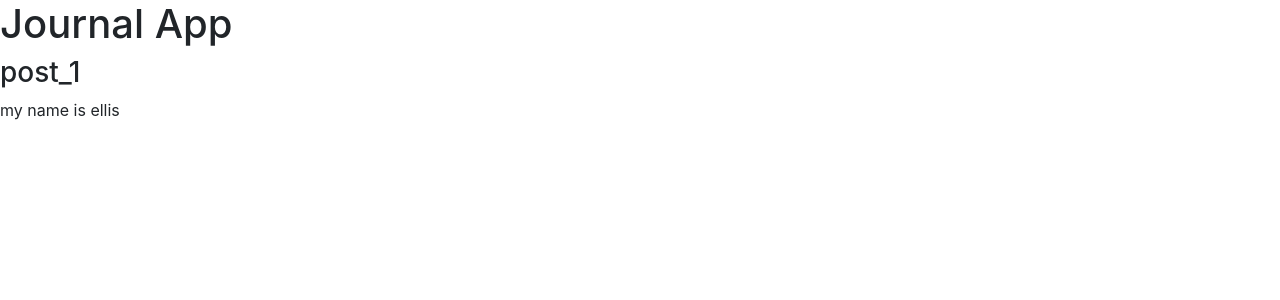
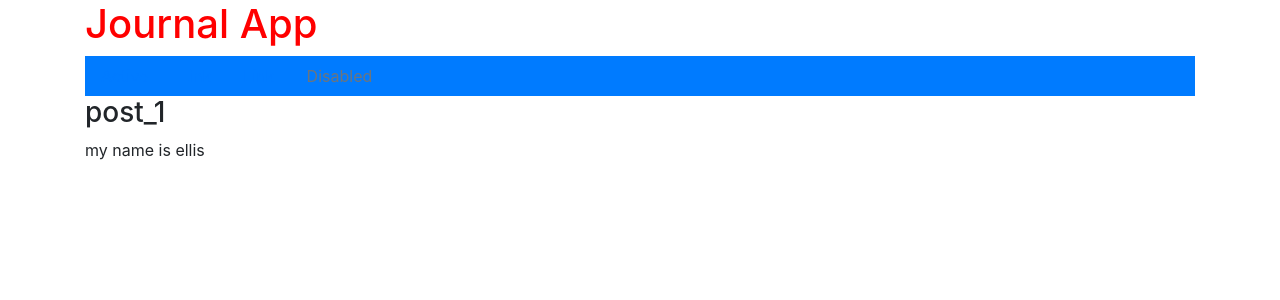
Before and after one commit to ellismckenzielee/flask_journal_app, a Flask app: page / in a window 1280 px wide. Shown: the top 300 px of the page. Run offline with Flask 2, Linux system fonts and the light colour scheme; data comes from the database, SQL or seed files in the repository; some libraries are stand-ins or nearby versions.

Commit message:
added css file and connected it to application

```diff
--- a/journal_app/__init__.py
+++ b/journal_app/__init__.py
@@ -9,4 +9,5 @@ db = SQLAlchemy(app)
 
 
 
+
 from journal_app import routes, models
--- a/journal_app/routes.py
+++ b/journal_app/routes.py
@@ -5,4 +5,5 @@ from flask import render_template
 @app.route('/')
 def home():
     posts = Post.query.all()
+    print(Post)
     return render_template('index.html', posts=posts)
--- /dev/null
+++ b/journal_app/static/stylesheet.css
@@ -0,0 +1,7 @@
+navbar {
+    background-color: red;
+}
+
+h1 {
+    color: red;
+}
--- a/journal_app/templates/base.html
+++ b/journal_app/templates/base.html
@@ -2,11 +2,38 @@
     <head>
         <Title>Journal Entries</Title>
         <link rel="stylesheet" href="https://stackpath.bootstrapcdn.com/bootstrap/4.4.1/css/bootstrap.min.css" integrity="sha384-Vkoo8x4CGsO3+Hhxv8T/Q5PaXtkKtu6ug5TOeNV6gBiFeWPGFN9MuhOf23Q9Ifjh" crossorigin="anonymous">
-
+        <link rel="stylesheet" type="text/css" href="{{ url_for('static',filename='stylesheet.css') }}">
     </head>
     <body>
-        {% block content %}
-        {% endblock %}
+        <header>
+            <div class="container">
+                <h1>
+                    Journal App
+                </h1>
+            </div>
+        </header>
+        <navbar>
+            <div class="container">
+                <ul class="nav navbar-dark bg-primary">
+                    <li class="nav-item">
+                      <a class="nav-link active" href="#">Active</a>
+                    </li>
+                    <li class="nav-item">
+                      <a class="nav-link" href="#">Link</a>
+                    </li>
+                    <li class="nav-item">
+                      <a class="nav-link" href="#">Link</a>
+                    </li>
+                    <li class="nav-item">
+                      <a class="nav-link disabled" href="#" tabindex="-1" aria-disabled="true">Disabled</a>
+                    </li>
+                </ul>
+            </div>
+        </navbar>
+        <div class="container">
+            {% block content %}
+            {% endblock %}
+        </div>
     </body>
     <script src="https://code.jquery.com/jquery-3.4.1.slim.min.js" integrity="sha384-J6qa4849blE2+poT4WnyKhv5vZF5SrPo0iEjwBvKU7imGFAV0wwj1yYfoRSJoZ+n" crossorigin="anonymous"></script>
 <script src="https://cdn.jsdelivr.net/npm/popper.js@1.16.0/dist/umd/popper.min.js" integrity="sha384-Q6E9RHvbIyZFJoft+2mJbHaEWldlvI9IOYy5n3zV9zzTtmI3UksdQRVvoxMfooAo" crossorigin="anonymous"></script>
--- a/journal_app/templates/index.html
+++ b/journal_app/templates/index.html
@@ -1,8 +1,5 @@
 {% extends 'base.html' %}
     {% block content %}
-        <h1>
-            Journal App
-        </h1>
         {% for post in posts %}
             <h3> {{ post.title }}</h3>
             <p>{{ post.content }}</p>
```
